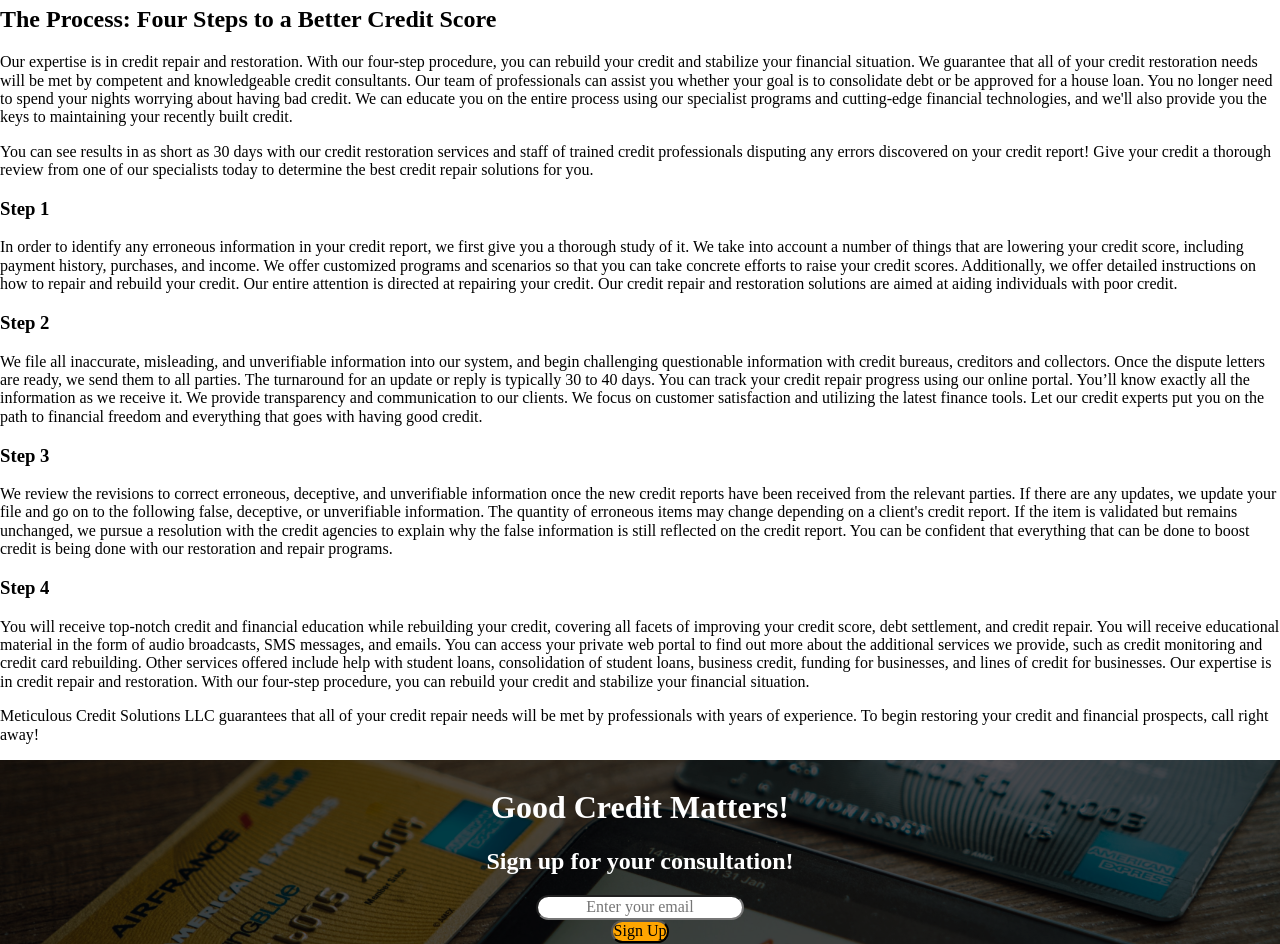
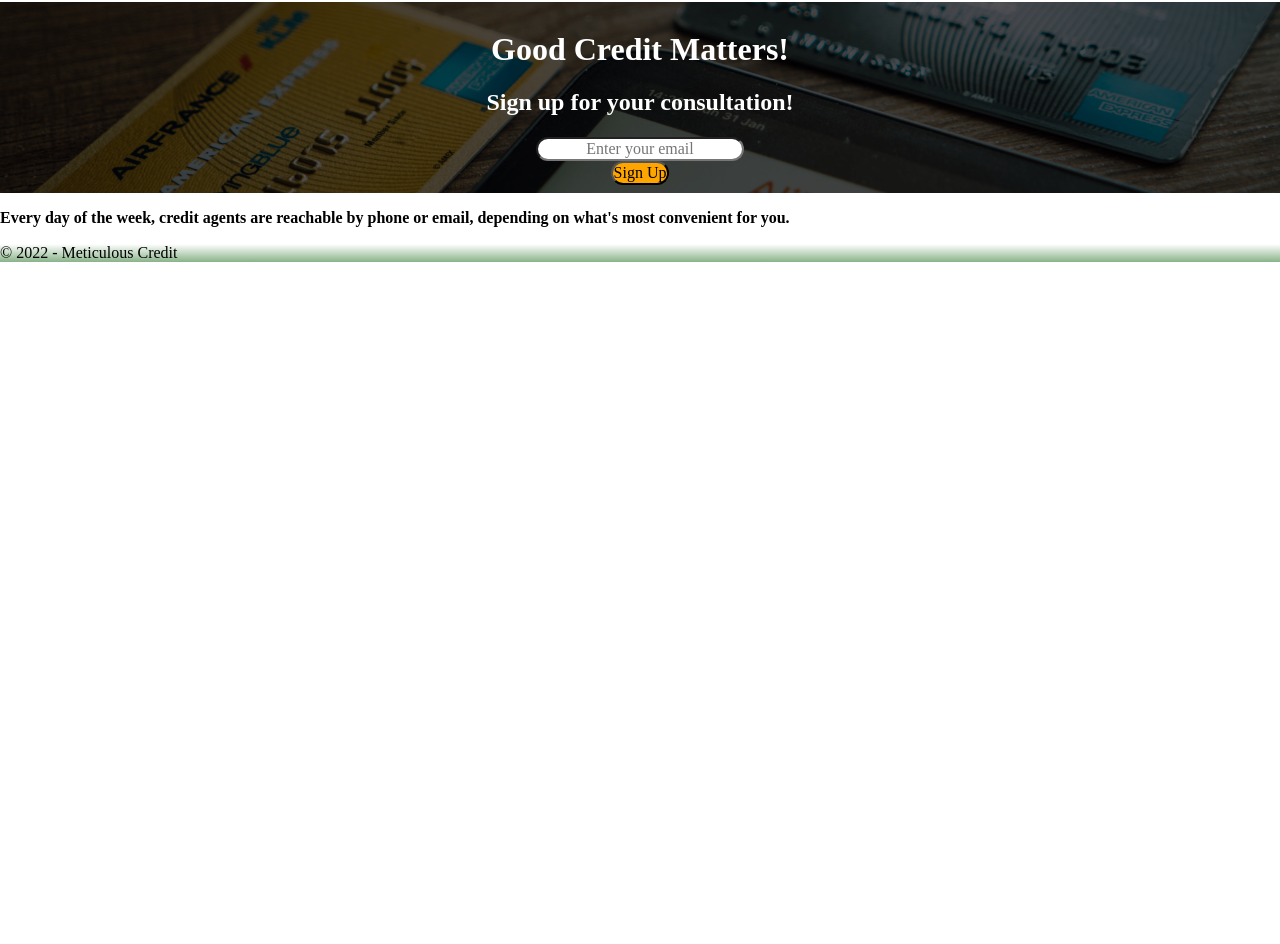
Before and after one commit to elementelligent/Meticulous-Credit-Solutions, a website: page index.html in a window 1280 px wide. Shown: the part 587-1531 px from the top of the page. After the commit the page ends 865 px from the top, so only its background shows below. Drawn offline with nearby package versions, Linux system fonts and the light colour scheme.

Commit message:
remove process section

```diff
--- a/index.html
+++ b/index.html
@@ -91,85 +91,6 @@
         </ul>
       </div>
 
-      <h2>The Process: Four Steps to a Better Credit Score</h2>
-      <p>
-        Our expertise is in credit repair and restoration. With our four-step
-        procedure, you can rebuild your credit and stabilize your financial
-        situation. We guarantee that all of your credit restoration needs will
-        be met by competent and knowledgeable credit consultants. Our team of
-        professionals can assist you whether your goal is to consolidate debt or
-        be approved for a house loan. You no longer need to spend your nights
-        worrying about having bad credit. We can educate you on the entire
-        process using our specialist programs and cutting-edge financial
-        technologies, and we'll also provide you the keys to maintaining your
-        recently built credit.
-      </p>
-      <p>
-        You can see results in as short as 30 days with our credit restoration
-        services and staff of trained credit professionals disputing any errors
-        discovered on your credit report! Give your credit a thorough review
-        from one of our specialists today to determine the best credit repair
-        solutions for you.
-      </p>
-      <h3>Step 1</h3>
-      <p>
-        In order to identify any erroneous information in your credit report, we
-        first give you a thorough study of it. We take into account a number of
-        things that are lowering your credit score, including payment history,
-        purchases, and income. We offer customized programs and scenarios so
-        that you can take concrete efforts to raise your credit scores.
-        Additionally, we offer detailed instructions on how to repair and
-        rebuild your credit. Our entire attention is directed at repairing your
-        credit. Our credit repair and restoration solutions are aimed at aiding
-        individuals with poor credit.
-      </p>
-      <h3>Step 2</h3>
-      <p>
-        We file all inaccurate, misleading, and unverifiable information into
-        our system, and begin challenging questionable information with credit
-        bureaus, creditors and collectors. Once the dispute letters are ready,
-        we send them to all parties. The turnaround for an update or reply is
-        typically 30 to 40 days. You can track your credit repair progress using
-        our online portal. You’ll know exactly all the information as we receive
-        it. We provide transparency and communication to our clients. We focus
-        on customer satisfaction and utilizing the latest finance tools. Let our
-        credit experts put you on the path to financial freedom and everything
-        that goes with having good credit.
-      </p>
-      <h3>Step 3</h3>
-      <p>
-        We review the revisions to correct erroneous, deceptive, and
-        unverifiable information once the new credit reports have been received
-        from the relevant parties. If there are any updates, we update your file
-        and go on to the following false, deceptive, or unverifiable
-        information. The quantity of erroneous items may change depending on a
-        client's credit report. If the item is validated but remains unchanged,
-        we pursue a resolution with the credit agencies to explain why the false
-        information is still reflected on the credit report. You can be
-        confident that everything that can be done to boost credit is being done
-        with our restoration and repair programs.
-      </p>
-      <h3>Step 4</h3>
-      <p>
-        You will receive top-notch credit and financial education while
-        rebuilding your credit, covering all facets of improving your credit
-        score, debt settlement, and credit repair. You will receive educational
-        material in the form of audio broadcasts, SMS messages, and emails. You
-        can access your private web portal to find out more about the additional
-        services we provide, such as credit monitoring and credit card
-        rebuilding. Other services offered include help with student loans,
-        consolidation of student loans, business credit, funding for businesses,
-        and lines of credit for businesses. Our expertise is in credit repair
-        and restoration. With our four-step procedure, you can rebuild your
-        credit and stabilize your financial situation.
-      </p>
-
-      <p>
-        Meticulous Credit Solutions LLC guarantees that all of your credit
-        repair needs will be met by professionals with years of experience. To
-        begin restoring your credit and financial prospects, call right away!
-      </p>
-
       <div id="contact">
         <section class="bg-translucent-dark">
           <h1 class="text-center">Good Credit Matters!</h1>
```
